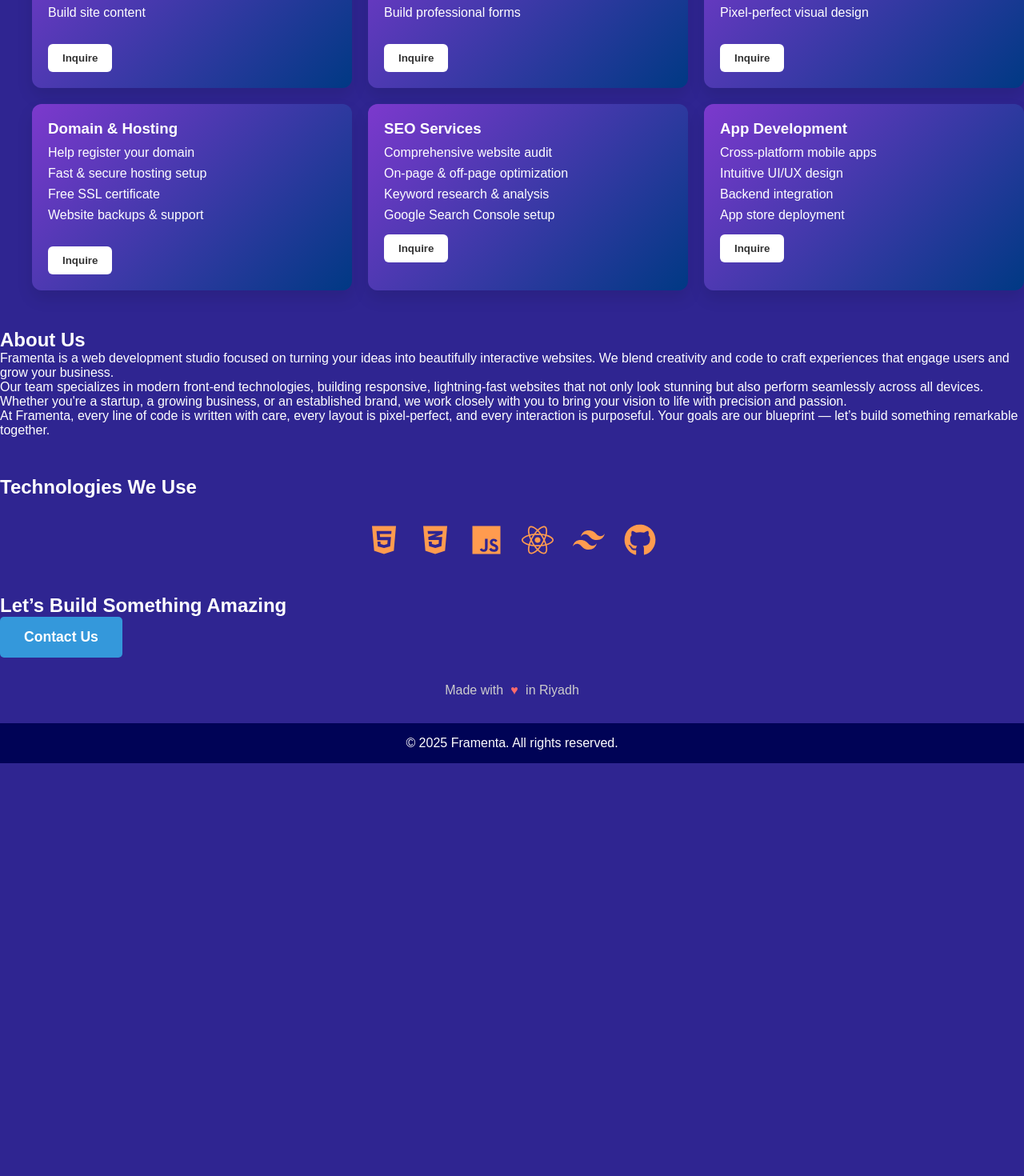
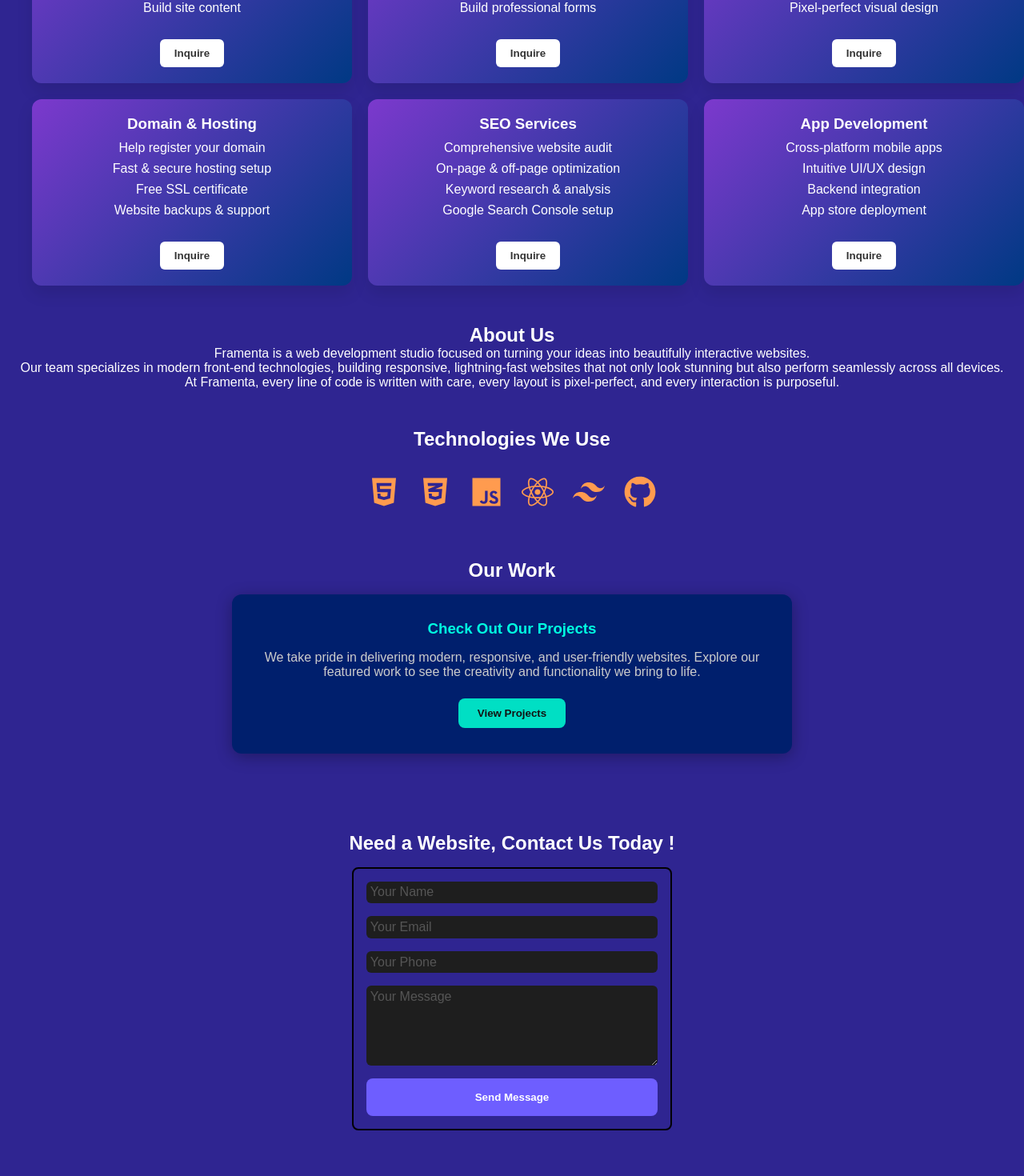
Before and after one commit to nemerj19/framenta-web, a React (Create React App) app: page / in a window 1280 px wide. Shown: the part 1260-2730 px from the top of the page at 80% size. Before the commit the page ends 2214 px from the top, so only its background shows below. Built offline with nearby package versions, Linux system fonts and the light colour scheme.

Commit message:
fixed navbar,home

```diff
--- a/src/components/Footer.css
+++ b/src/components/Footer.css
@@ -1,9 +1,64 @@
 .footer {
+  display: flex;
+  justify-content: space-between;
+  align-items: flex-start;
+  padding: 2rem;
+  background-color: #0d0d0d;
+  color: #ffffff;
+  flex-wrap: wrap;
+}
+
+.footer-left {
+  max-width: 300px;
+  margin-right: 1rem;
+}
+
+.footer-left h4 {
+  font-size: 1.2rem;
+  margin-bottom: 0.5rem;
+  color: #00dfc4;
+}
+
+.footer-left p {
+  margin: 0 0 1rem 0; /* Adds space after each section */
+  font-size: 0.95rem;
+  line-height: 1.5;
+}
+
+.footer-middle {
+  flex: 1;
   text-align: center;
-  padding: 1rem;
-  background-color: #000356;
-  color: white;
-  position: relative;
-  bottom: 0;
-  width: 100%;
+  margin-top: 2rem;
+  font-size: 1rem;
+  color: #777;
 }
+
+.footer-middle span {
+  color: #00dfc4;
+}
+
+.footer a {
+  color: #ffffff;
+  text-decoration: none;
+}
+
+.footer a:hover {
+  text-decoration: underline;
+}
+
+@media (max-width: 768px) {
+  .footer {
+    flex-direction: column;
+    align-items: center;
+    text-align: center;
+  }
+
+  .footer-left {
+    margin-bottom: 2rem;
+    text-align: center;
+  }
+
+  .footer-middle {
+    margin-top: 1rem;
+  }
+}
--- a/src/components/Footer.js
+++ b/src/components/Footer.js
@@ -1,10 +1,77 @@
 import React from "react";
-import "./Footer.css"; // optional CSS
+import { FaLinkedin, FaInstagram } from "react-icons/fa"; // Import icons for LinkedIn and Instagram
 
 function Footer() {
   return (
-    <footer className="footer">
-      <p>&copy; {new Date().getFullYear()} Framenta. All rights reserved.</p>
+    <footer
+      style={{
+        backgroundColor: "#1e1e1e",
+        color: "#fff",
+        padding: "1.4rem 0",
+        display: "flex",
+        flexDirection: "column",
+        justifyContent: "space-between", // Makes sure the content is spaced evenly
+        minHeight: "200px", // Ensures the footer takes up enough space
+      }}
+    >
+      <div
+        style={{
+          width: "80%",
+          display: "flex",
+          justifyContent: "space-between",
+        }}
+      >
+        {/* Left-aligned section */}
+        <div style={{ maxWidth: "50%", marginLeft: "2rem" }}>
+          {/* Address */}
+          <h3 style={{ marginBottom: "0.5rem" }}>Address</h3>
+          <p style={{ margin: 0 }}>Riyadh,</p>
+          <p style={{ marginBottom: "1.5rem" }}>Kingdom of Saudi Arabia</p>
+
+          {/* Email */}
+          <h3 style={{ marginBottom: "0.5rem" }}>Email</h3>
+          <p style={{ marginBottom: "1.5rem" }}>
+            <a
+              href="mailto:contact@framenta.com"
+              style={{ color: "#fff", textDecoration: "none" }}
+            >
+              contact@framenta.com
+            </a>
+          </p>
+
+          {/* Social Media */}
+          <h3 style={{ marginBottom: "1rem" }}>Social Media</h3>
+          <div style={{ marginBottom: "1.5rem" }}>
+            <a
+              href="https://www.linkedin.com"
+              target="_blank"
+              rel="noopener noreferrer"
+              style={{ color: "#fff", margin: "0 1rem" }}
+            >
+              <FaLinkedin size={30} />
+            </a>
+            <a
+              href="https://www.instagram.com/framenta_"
+              target="_blank"
+              rel="noopener noreferrer"
+              style={{ color: "#fff", margin: "0 1rem" }}
+            >
+              <FaInstagram size={30} />
+            </a>
+          </div>
+        </div>
+      </div>
+
+      {/* Copyright text centered at the bottom */}
+      <div
+        style={{
+          textAlign: "center",
+          marginTop: "2rem",
+          marginBottom: "1rem", // Adds space at the bottom
+        }}
+      >
+        <p>© 2025 Framenta. All rights reserved.</p>
+      </div>
     </footer>
   );
 }
--- a/src/components/Home.css
+++ b/src/components/Home.css
@@ -376,3 +376,125 @@
   font-size: 1.5rem;
   color: #ffffff; /* or any color that fits your theme */
 }
+
+.home-contact-form {
+  margin-top: 0.1rem;
+  padding: 2rem;
+  background-color: #2f2591;
+  color: white;
+  text-align: center;
+}
+
+/* ContactUs.css or your home CSS file */
+
+input,
+textarea {
+  padding: 0.6rem;
+  border: 1px solid black; /* ✅ Black border */
+  border-radius: 6px;
+  background-color: #2f2591; /* ✅ Light background */
+  color: #000; /* Black text */
+  font-family: "Poppins", sans-serif;
+  font-size: 1rem;
+}
+
+input::placeholder,
+textarea::placeholder {
+  color: #555; /* Softer placeholder */
+}
+
+.contact-form {
+  margin-top: 0.1rem;
+  display: flex;
+  flex-direction: column;
+  gap: 1rem;
+  max-width: 500px;
+  margin-left: auto;
+  margin-right: auto;
+  padding: 3.2rem;
+  background-color: #2f2591; /* Optional: background for the whole form area */
+  border: 1px solid black; /* Black border for the form container */
+  border-radius: 8px;
+}
+
+.contact-form button {
+  padding: 1rem;
+  background-color: #6e5eff;
+  color: white;
+  border: none;
+  border-radius: 8px;
+  font-weight: bold;
+  cursor: pointer;
+  transition: background-color 0.3s;
+}
+
+.contact-form button:hover {
+  background-color: #45a049;
+}
+
+.center-content {
+  display: flex;
+  flex-direction: column;
+  align-items: center;
+  text-align: center;
+}
+
+.cta-footer {
+  margin-top: 2rem; /* or adjust as needed */
+  padding: 2rem 1rem;
+}
+
+.contact-form {
+  max-width: 400px; /* You can increase this to e.g. 650px if needed */
+  width: 80%;
+  margin: 0 auto;
+  display: flex;
+  flex-direction: column;
+  gap: 1rem;
+  padding: 1rem;
+  background-color: #2f2591;
+  border: 2px solid black;
+  border-radius: 8px;
+}
+
+.our-work-card-section {
+  text-align: center;
+  padding: 4rem 2rem;
+  background-color: #2f2591;
+  color: #fff;
+}
+
+.our-work-card {
+  margin-top: 1rem;
+  background-color: #001f6d;
+  padding: 2rem;
+  border-radius: 12px;
+  max-width: 700px;
+  margin-left: auto;
+  margin-right: auto;
+  box-shadow: 0 4px 20px rgba(0, 0, 0, 0.3);
+}
+
+.our-work-card h3 {
+  margin-bottom: 1rem;
+  color: #00ffe1;
+}
+
+.our-work-card p {
+  margin-bottom: 1.5rem;
+  color: #ccc;
+}
+
+.our-work-card button {
+  background-color: #00dfc4;
+  color: #121212;
+  padding: 0.7rem 1.5rem;
+  border: none;
+  border-radius: 8px;
+  cursor: pointer;
+  transition: background 0.3s ease;
+}
+
+.our-work-card button:hover {
+  background-color: #00c3b0;
+}
--- a/src/pages/Home.js
+++ b/src/pages/Home.js
@@ -1,11 +1,8 @@
 import React from "react";
-//import PageLayout from "../components/PageLayout";
 import "../components/Home.css";
-import { FaGithub } from "react-icons/fa";
+import { FaGithub, FaReact, FaHtml5, FaCss3Alt, FaJs } from "react-icons/fa";
 import { SiTailwindcss } from "react-icons/si";
-import { FaReact, FaHtml5, FaCss3Alt, FaJs } from "react-icons/fa";
 import { useNavigate } from "react-router-dom";
-//import HeroSlider from "../components/HeroSlider";
 
 function Home() {
   const navigate = useNavigate();
@@ -14,33 +11,81 @@ function Home() {
     <>
       <div className="hero-image-wrapper">
         <img
-          src="/images/front.png" // update this path to your image
+          src="/images/front.png"
           alt="Framenta - Creative Web Design"
           className="hero-image"
         />
       </div>
 
-      <section className="features-section spaced-section offer-section">
+      <section className="features-section spaced-section offer-section center-content">
         <div className="home-offer">
-          <h2>Our All Services</h2>
-          {/* <ul>
-            <li>🚀 Fast, SEO-optimized websites</li>
-            <li>🎨 Custom UI/UX design for a seamless user experience</li>
-            <li>📱 Fully responsive mobile-friendly layouts</li>
-            <li>🔍 Search Engine Optimization (SEO)</li>
-            <li>⚙️ Front-end development with modern JavaScript frameworks</li>
-            <li>🛠️ Maintenance and support after launch</li>
-          </ul> */}
+          <h2>Our Services</h2>
         </div>
 
         <div className="web-design-cards">
-          <div className="design-card">
-            <h3>Basic Web Design</h3>
+          {/* Service Cards */}
+          {[
+            {
+              title: "Basic Web Design",
+              features: [
+                "Choose from prebuilt creative designs",
+                "Edit chosen design",
+                "Design simple logo",
+                "Build site content",
+              ],
+            },
+            {
+              title: "Advanced Web Design",
+              features: [
+                "Custom creative design for homepage",
+                "Logo design",
+                "Build site content",
+                "Build professional forms",
+              ],
+            },
+            {
+              title: "UI/UX Design",
+              features: [
+                "Research-driven interface design",
+                "User journey mapping",
+                "Wireframes and mockups",
+                "Pixel-perfect visual design",
+              ],
+            },
+            {
+              title: "Domain & Hosting",
+              features: [
+                "Help register your domain",
+                "Fast & secure hosting setup",
+                "Free SSL certificate",
+                "Website backups & support",
+              ],
+            },
+            {
+              title: "SEO Services",
+              features: [
+                "Comprehensive website audit",
+                "On-page & off-page optimization",
+                "Keyword research & analysis",
+                "Google Search Console setup",
+              ],
+            },
+            {
+              title: "App Development",
+              features: [
+                "Cross-platform mobile apps",
+                "Intuitive UI/UX design",
+                "Backend integration",
+                "App store deployment",
+              ],
+            },
+          ].map((card, idx) => (
+            <div key={idx} className="design-card">
+              <h3>{card.title}</h3>
               <ul>
-              <li>Choose from prebuilt creative designs</li>
-              <li>Edit chosen design</li>
-              <li>Design simple logo</li>
-              <li>Build site content</li>
+                {card.features.map((feature, index) => (
+                  <li key={index}>{feature}</li>
+                ))}
               </ul>
               <button
                 className="inquiry-button"
@@ -49,101 +94,28 @@ function Home() {
                 Inquire
               </button>
             </div>
-
-          <div className="design-card">
-            <h3>Advanced Web Design</h3>
-            <ul>
-              <li>Custom creative design for homepage</li>
-              <li>Logo design</li>
-              <li>Build site content</li>
-              <li>Build professional forms</li>
-            </ul>
-            <button
-              className="inquiry-button"
-              onClick={() => navigate("/contact-us")}
-            >
-              Inquire
-            </button>
-          </div>
-
-          <div className="design-card">
-            <h3>UI/UX Design</h3>
-            <ul>
-              <li>Research-driven interface design</li>
-              <li>User journey mapping</li>
-              <li>Wireframes and mockups</li>
-              <li>Pixel-perfect visual design</li>
-            </ul>
-            <button
-              className="inquiry-button"
-              onClick={() => navigate("/contact-us")}
-            >
-              Inquire
-            </button>
-          </div>
-
-          <div className="design-card">
-            <h3>Domain & Hosting</h3>
-            <ul>
-              <li>Help register your domain</li>
-              <li>Fast & secure hosting setup</li>
-              <li>Free SSL certificate</li>
-              <li>Website backups & support</li>
-            </ul>
-            <button
-              className="inquiry-button"
-              onClick={() => navigate("/contact-us")}
-            >
-              Inquire
-            </button>
-          </div>
-
-          <div className="design-card seo-card">
-            <h3>SEO Services</h3>
-            <ul>
-              <li>Comprehensive website audit</li>
-              <li>On-page & off-page optimization</li>
-              <li>Keyword research & analysis</li>
-              <li>Google Search Console setup</li>
-            </ul>
-            <button onClick={() => navigate("/contact-us")}>Inquire</button>
-          </div>
-
-          <div className="design-card app-card">
-            <h3>App Development</h3>
-            <ul>
-              <li>Cross-platform mobile apps</li>
-              <li>Intuitive UI/UX design</li>
-              <li>Backend integration</li>
-              <li>App store deployment</li>
-            </ul>
-            <button onClick={() => navigate("/contact-us")}>Inquire</button>
-          </div>
+          ))}
         </div>
       </section>
 
-      <section className="about-preview">
+      <section className="about-preview center-content">
         <h2>About Us</h2>
         <p>
           Framenta is a web development studio focused on turning your ideas
-          into beautifully interactive websites. We blend creativity and code to
-          craft experiences that engage users and grow your business.
+          into beautifully interactive websites.
         </p>
         <p>
           Our team specializes in modern front-end technologies, building
           responsive, lightning-fast websites that not only look stunning but
-          also perform seamlessly across all devices. Whether you're a startup,
-          a growing business, or an established brand, we work closely with you
-          to bring your vision to life with precision and passion.
+          also perform seamlessly across all devices.
         </p>
         <p>
           At Framenta, every line of code is written with care, every layout is
-          pixel-perfect, and every interaction is purposeful. Your goals are our
-          blueprint — let’s build something remarkable together.
+          pixel-perfect, and every interaction is purposeful.
         </p>
       </section>
 
-      <section className="tech-stack">
+      <section className="centered-section center-content">
         <h2>Technologies We Use</h2>
         <div className="tech-icons">
           <FaHtml5 title="HTML5" />
@@ -156,7 +128,7 @@ function Home() {
       </section>
 
       <a
-        href="https://wa.me/966576404358" // Example: https://wa.me/966501234567
+        href="https://wa.me/966576404358"
         className="whatsapp-float"
         target="_blank"
         rel="noopener noreferrer"
@@ -168,14 +140,44 @@ function Home() {
         />
       </a>
 
-      <section className="cta-footer">
-        <h2>Let’s Build Something Amazing</h2>
-        <button className="cta-button" onClick={() => navigate("/contact-us")}>
-          Contact Us
-        </button>
+      <section className="our-work-card-section">
+        <h2>Our Work</h2>
+        <div className="our-work-card">
+          <h3>Check Out Our Projects</h3>
+          <p>
+            We take pride in delivering modern, responsive, and user-friendly
+            websites. Explore our featured work to see the creativity and
+            functionality we bring to life.
+          </p>
+          <button onClick={() => navigate("/our-work")}>View Projects</button>
+        </div>
       </section>
-      <footer className="footer-note">
+
+      <section className="home-contact-form center-content">
+        <h2 style={{ marginBottom: "1rem" }}>
+          Need a Website, Contact Us Today !
+        </h2>
+        <form
+          action="https://formspree.io/f/xblgelrb"
+          method="POST"
+          className="contact-form"
+        >
+          <input type="text" name="name" placeholder="Your Name" required />
+          <input type="email" name="email" placeholder="Your Email" required />
+          <input type="phone" name="phone" placeholder="Your Phone" required />
+          <textarea
+            name="message"
+            placeholder="Your Message"
+            rows="5"
+            required
+          />
+          <button type="submit">Send Message</button>
+        </form>
+      </section>
+
+      <footer className="footer-note center-content">
         Made with <span className="heart">♥</span> in Riyadh
+        <div style={{ marginTop: "1rem", fontWeight: "bold" }}></div>
       </footer>
     </>
   );
--- a/src/pages/OurWork.js
+++ b/src/pages/OurWork.js
@@ -15,7 +15,7 @@ function OurWork() {
         {/* Project 1: To-Do App */}
         <div
           style={{
-            backgroundColor: "#1e1e1e",
+            backgroundColor: "#2f2591",
             borderRadius: "8px",
             padding: "1rem",
             boxShadow: "0 4px 12px rgba(0, 0, 0, 0.5)",
@@ -41,7 +41,7 @@ function OurWork() {
         {/* Project 2 */}
         <div
           style={{
-            backgroundColor: "#1e1e1e",
+            backgroundColor: "#2f2591",
             borderRadius: "8px",
             padding: "1rem",
             boxShadow: "0 4px 12px rgba(0, 0, 0, 0.5)",
@@ -67,7 +67,7 @@ function OurWork() {
         {/* Project 3 */}
         <div
           style={{
-            backgroundColor: "#1e1e1e",
+            backgroundColor: "#2f2591",
             borderRadius: "8px",
             padding: "1rem",
             boxShadow: "0 4px 12px rgba(0, 0, 0, 0.5)",
--- a/src/pages/WhatWeDo.css
+++ b/src/pages/WhatWeDo.css
@@ -41,7 +41,7 @@
 .whatwedo-container {
   padding: 2rem;
   color: #ffffff;
-  background-color: #1e1e1e;
+  background-color: #2f2591;
 }
 
 .whatwedo-title {
```
Also changed, not shown: src/components/Navbar.css (+17 -144 lines), src/components/Navbar.js (+20 -16 lines). Lines whose indentation alone changed are shown as unchanged.
